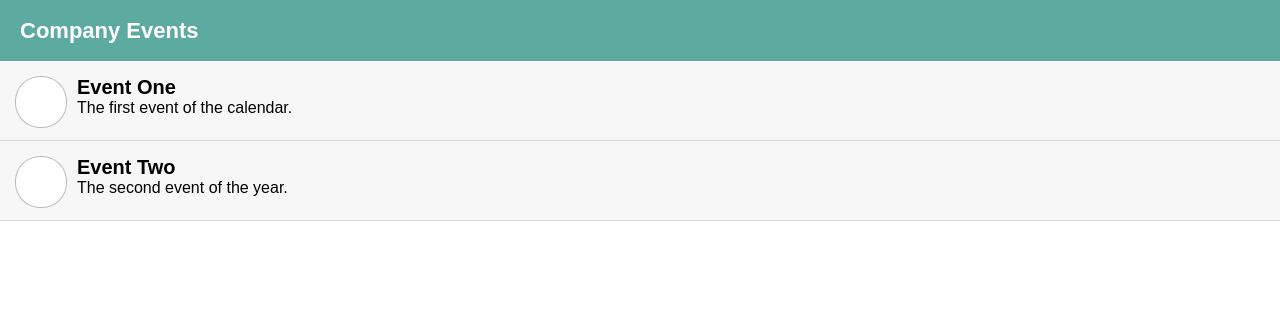
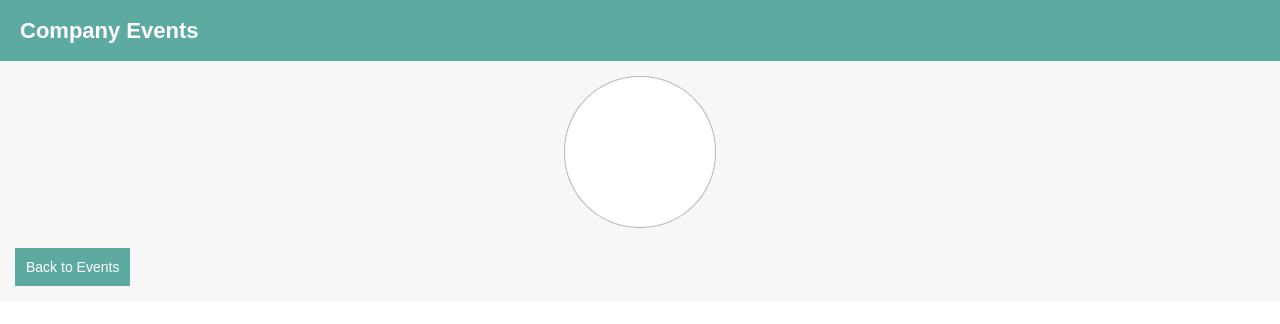
Before and after one commit to Khan1989/team_events, an Angular app: page /event in a window 1280 px wide. Shown: the top 324 px of the page. Built offline with nearby package versions, Linux system fonts and the light colour scheme.

Commit message:
navigation to event

```diff
--- a/src/app/app.component.html
+++ b/src/app/app.component.html
@@ -4,6 +4,6 @@
         <app-header></app-header>
     </div>
     <div>
-        <app-events-list></app-events-list>
+        <router-outlet></router-outlet>
     </div>
 </div>
--- a/src/app/app.module.ts
+++ b/src/app/app.module.ts
@@ -5,16 +5,28 @@ import { AppComponent } from './app.component';
 import { HeaderComponent } from './components/header/header.component';
 import { EventsListComponent } from './components/events-list/events-list.component';
 import { EventComponent } from './components/event/event.component';
+import { Routes, RouterModule } from '@angular/router';
+import { EventsListItemComponent } from './components/events-list-item/events-list-item.component';
+
+const appRoutes: Routes = [
+  {path: '', component: EventsListComponent},
+  { path: 'event', component: EventComponent }
+];
 
 @NgModule({
   declarations: [
     AppComponent,
     HeaderComponent,
     EventsListComponent,
-    EventComponent
+    EventComponent,
+    EventsListItemComponent
   ],
   imports: [
-    BrowserModule
+    BrowserModule,
+    RouterModule.forRoot(appRoutes)
+  ],
+  exports: [
+    RouterModule
   ],
   providers: [],
   bootstrap: [AppComponent]
--- a/src/app/components/event/event.component.css
+++ b/src/app/components/event/event.component.css
@@ -2,17 +2,32 @@
     width: 100%;
     min-height: 80px;
     background: #9e9e9e14;
-    border-bottom: 1px solid #dad6d6;
+    border-bottom: 2px solid #ffffff;
     padding: 15px;
     box-sizing: border-box;
 }
 
 .event-icon-container {
-    width: 50px;
-    height: 50px;
-    float: left;
+    width: 150px;
+    height: 150px;
     border: 1px solid #8080808a;
-    border-radius: 25px;
+    border-radius: 75px;
     margin-right: 10px;
     background-color: #ffffff;
+    margin: 0 auto;
 }
+
+.event-title {
+    text-align: center;
+    margin: 20px auto;
+}
+
+.back-btn {
+    cursor: pointer;
+    padding: 10px;
+    background: #5daba0;
+    border: 1px solid #5daba0;
+    border-radius: 0px;
+    color: #ffffff;
+    font-size: 14px;
+}
--- a/src/app/components/event/event.component.html
+++ b/src/app/components/event/event.component.html
@@ -1,6 +1,7 @@
-<div class="event-container" (click)="toggleEvent($event)">
+<div class="event-container">
     <div class="event-icon-container">
     </div>
-    <h2>{{name}}</h2>
+    <h2 class="event-title">{{event.name}}</h2>
     <p>{{description}}</p>
+    <button routerLink="" class="back-btn">Back to Events</button>
 </div>
--- a/src/app/components/event/event.component.ts
+++ b/src/app/components/event/event.component.ts
@@ -1,21 +1,31 @@
-import { Component, Input, OnInit } from '@angular/core';
+import { Component, Input, OnDestroy, OnInit } from '@angular/core';
+import { ActivatedRoute, Params } from '@angular/router';
+import { Subscription } from 'rxjs/Subscription';
 
 @Component({
   selector: 'app-event',
   templateUrl: './event.component.html',
   styleUrls: ['./event.component.css']
 })
-export class EventComponent implements OnInit {
-@Input() name;
-@Input() description;
-  constructor() { }
+export class EventComponent implements OnInit, OnDestroy {
+  event: {name: string};
+  paramSubscription: Subscription;
+
+  constructor(private route: ActivatedRoute) { }
 
   ngOnInit() {
+    this.event = {
+      name: this.route.snapshot.params['name']
+    };
+    this.paramSubscription = this.route.params.subscribe(
+      (params: Params) => {
+        this.event.name = params['name'];
+      }
+    );
   }
 
-  toggleEvent(evt) {
-    console.log("toggling");
-    console.log(evt);
+  ngOnDestroy() {
+    this.paramSubscription.unsubscribe();
   }
 
 }
--- /dev/null
+++ b/src/app/components/events-list-item/events-list-item.component.css
@@ -0,0 +1,24 @@
+.event-container {
+    width: 100%;
+    min-height: 80px;
+    background: #9e9e9e14;
+    border-bottom: 2px solid #ffffff;
+    padding: 15px;
+    box-sizing: border-box;
+    cursor: pointer;
+    transition: background 0.5s ease;
+}
+
+.event-container:hover {
+    background: #dad6d6;
+}
+
+.event-icon-container {
+    width: 50px;
+    height: 50px;
+    float: left;
+    border: 1px solid #8080808a;
+    border-radius: 25px;
+    margin-right: 10px;
+    background-color: #ffffff;
+}
--- /dev/null
+++ b/src/app/components/events-list-item/events-list-item.component.html
@@ -0,0 +1,6 @@
+<div class="event-container" (click)="viewEvent()">
+    <div class="event-icon-container">
+    </div>
+    <h2>{{name}}</h2>
+    <p>{{description}}</p>
+</div>
--- /dev/null
+++ b/src/app/components/events-list-item/events-list-item.component.ts
@@ -0,0 +1,22 @@
+import { Component, Input, OnInit } from '@angular/core';
+import { Router } from '@angular/router';
+
+@Component({
+  selector: 'app-events-list-item',
+  templateUrl: './events-list-item.component.html',
+  styleUrls: ['./events-list-item.component.css']
+})
+export class EventsListItemComponent implements OnInit {
+
+  @Input() name;
+  @Input() description;
+    constructor(private router: Router) { }
+
+    ngOnInit() {
+    }
+
+    viewEvent() {
+      console.log("showing event");
+      this.router.navigate(['event', { name: this.name }]);
+    }
+}
--- a/src/app/components/events-list/events-list.component.html
+++ b/src/app/components/events-list/events-list.component.html
@@ -1,5 +1,6 @@
 <div class="event-list-container">
     <div *ngFor="let event of events">
-        <app-event [name]="event.name" [description]="event.description"></app-event>
+        <app-events-list-item [name]="event.name" [description]="event.description"></app-events-list-item>
     </div>
+
 </div>
--- a/src/app/components/events-list/events-list.component.ts
+++ b/src/app/components/events-list/events-list.component.ts
@@ -15,6 +15,14 @@ export class EventsListComponent implements OnInit {
     {
       "name": "Event Two",
       "description": "The second event of the year."
+    },
+    {
+      "name": "Event Three",
+      "description": "The third event of the year."
+    },
+    {
+      "name": "Event Four",
+      "description": "The fourth event of the year."
     }
   ];
 
--- a/src/app/components/header/header.component.css
+++ b/src/app/components/header/header.component.css
@@ -9,4 +9,5 @@
 #site-logo {
     line-height: 61px;
     color: #ffffff;
+    cursor: pointer;
 }
--- a/src/app/components/header/header.component.html
+++ b/src/app/components/header/header.component.html
@@ -1,5 +1,5 @@
 <div class="header-container">
-    <h1 id="site-logo">
+    <h1 id="site-logo" routerLink="">
         Company Events
     </h1>
 </div>
```
Also changed, not shown: 1 other file (tests, documents, lock files or other folders).
